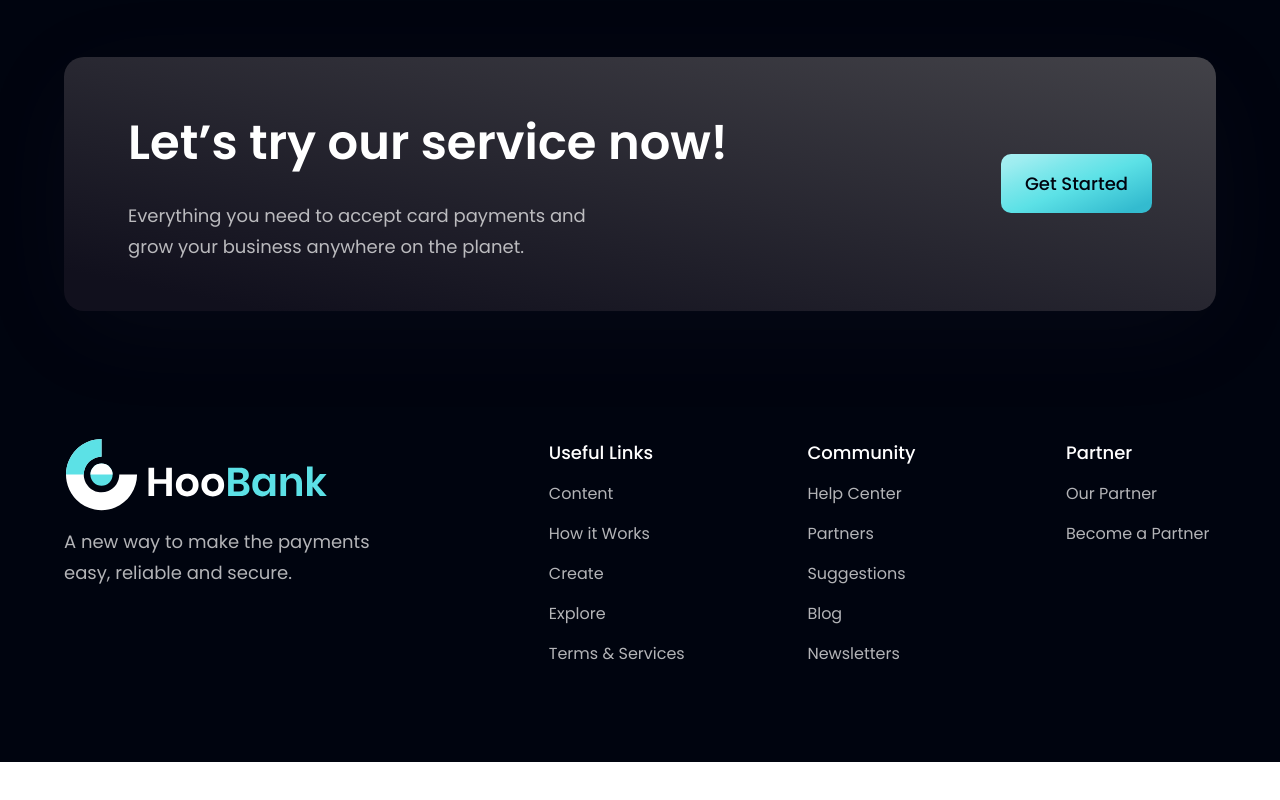
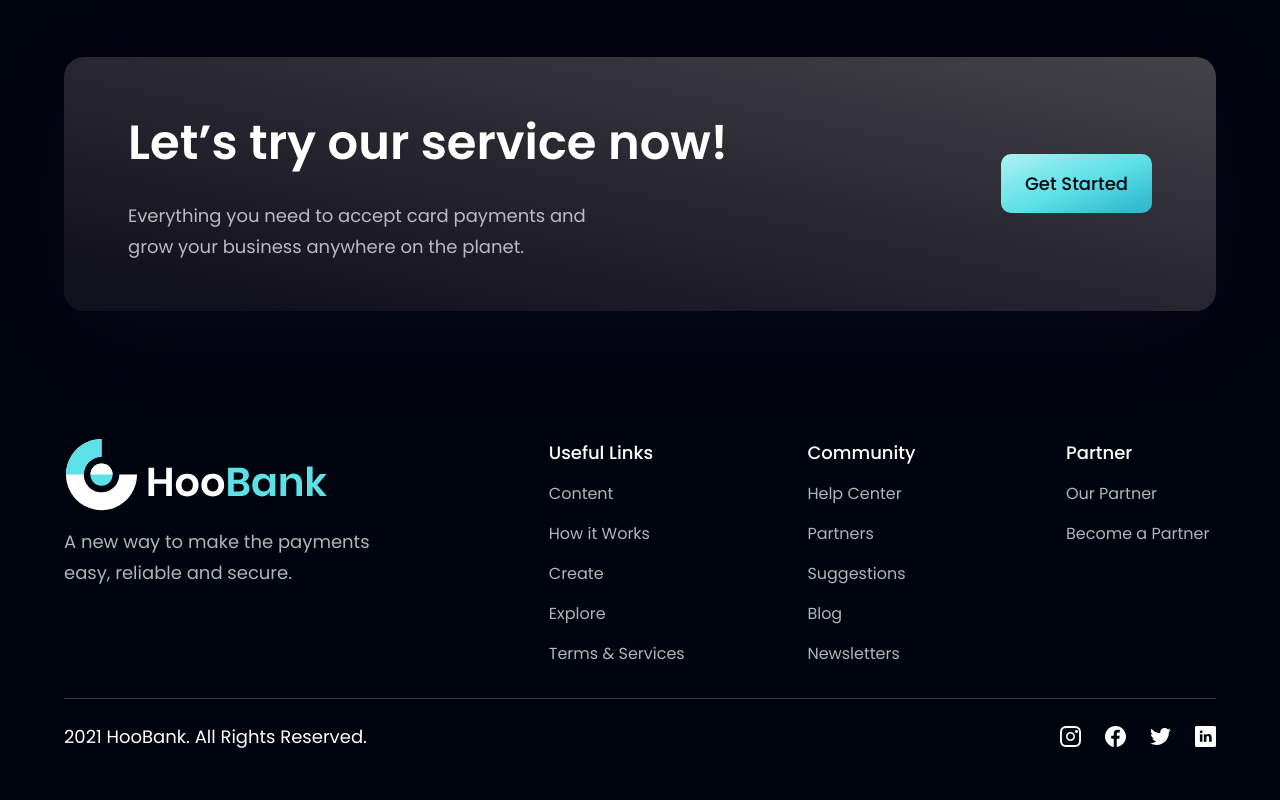
Before and after one commit to ricardovaltierra/bank_template_app, a React (Vite) app: page / in a window 1280 px wide. Shown: the part 4077-4877 px from the top of the page. Before the commit the page ends 4839 px from the top, so only its background shows below. Built offline with nearby package versions, Linux system fonts and the light colour scheme.

Commit message:
Set right text and left icons on footer bottom

```diff
--- a/src/components/Footer.jsx
+++ b/src/components/Footer.jsx
@@ -32,6 +32,23 @@
           ))}
         </div>
       </div>
+
+      <div className="w-full flex justify-between items-center md:flex-row flex-col pt-6 border-t-[1px] border-t-[#3F3E45]">
+        <p className="font-poppins font-normal text-center text-[18px] leading-[27px] text-white">
+          2021 HooBank. All Rights Reserved.
+        </p>
+
+        <div className="flex flex-row md:mt-0 mt-6">
+          {socialMedia.map((social, index) => (
+            <img
+              key={social.id}
+              src={social.icon}
+              alt={social.id}
+              className={`w-[21px] h-[21px] object-contain cursor-pointer ${index !== socialMedia.length - 1 ? "mr-6" : "mr-0"}`}
+            />
+          ))}
+        </div>
+      </div>
     </section>
 );
 
```
